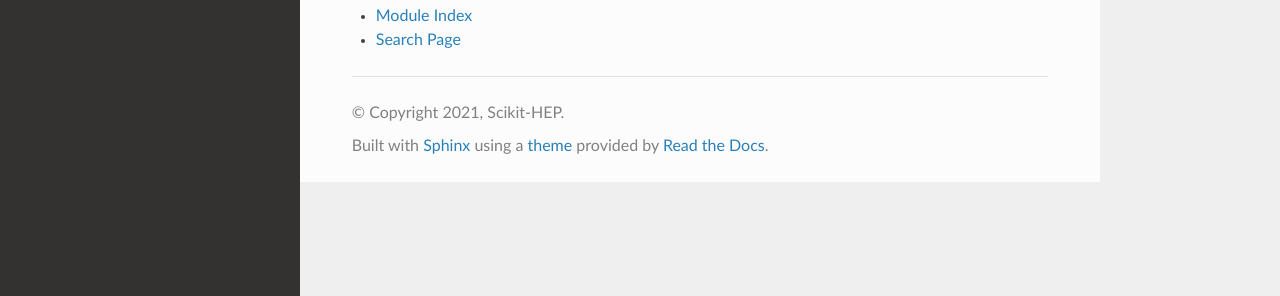
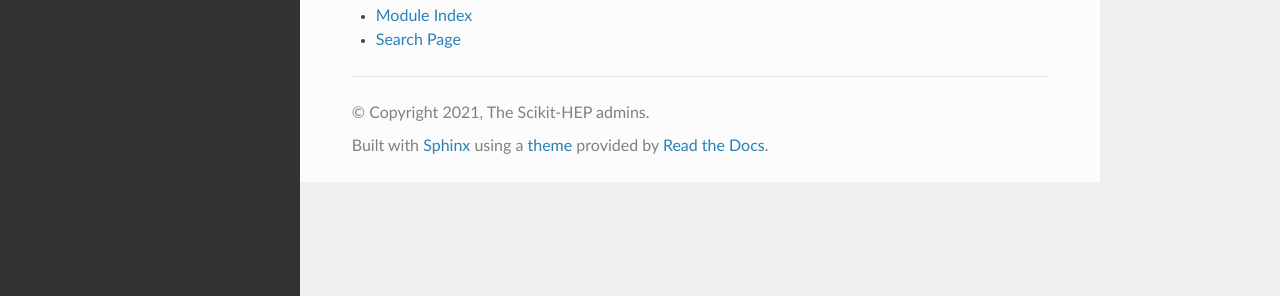
Before and after one commit to scikit-hep/fastjet, a Sphinx documentation site: the page built from docs/index.rst, in a window 1280 px wide. Shown: the part 345-641 px from the top of the page. Built offline with Sphinx 7.4.7 and the Read the Docs theme 2.0.0, drawn with Linux system fonts in a browser that asks for light colours.

```diff
--- a/docs/conf.py
+++ b/docs/conf.py
@@ -12,7 +12,7 @@
 # -- Project information -----------------------------------------------------
 
 project = "fastjet"
-copyright = "2021, Scikit-HEP"
+copyright = "2021, The Scikit-HEP admins"
 author = "Aryan Roy"
 
 
```
